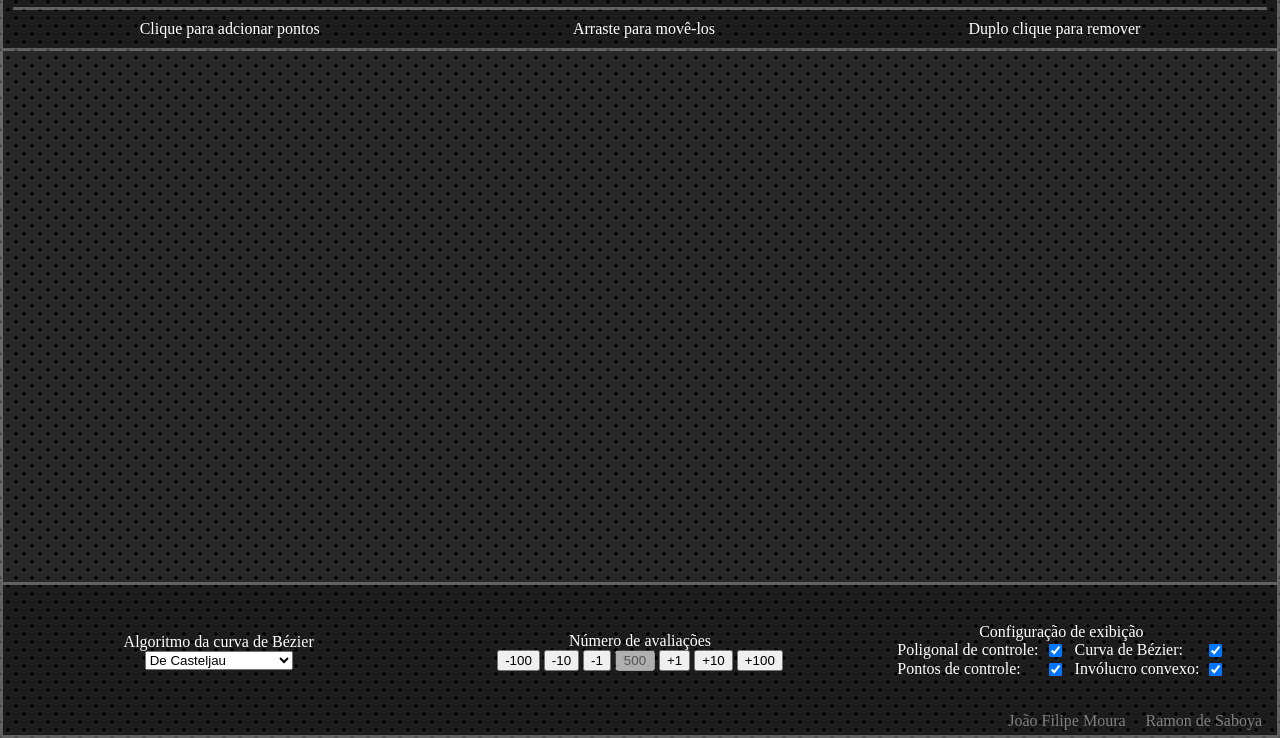
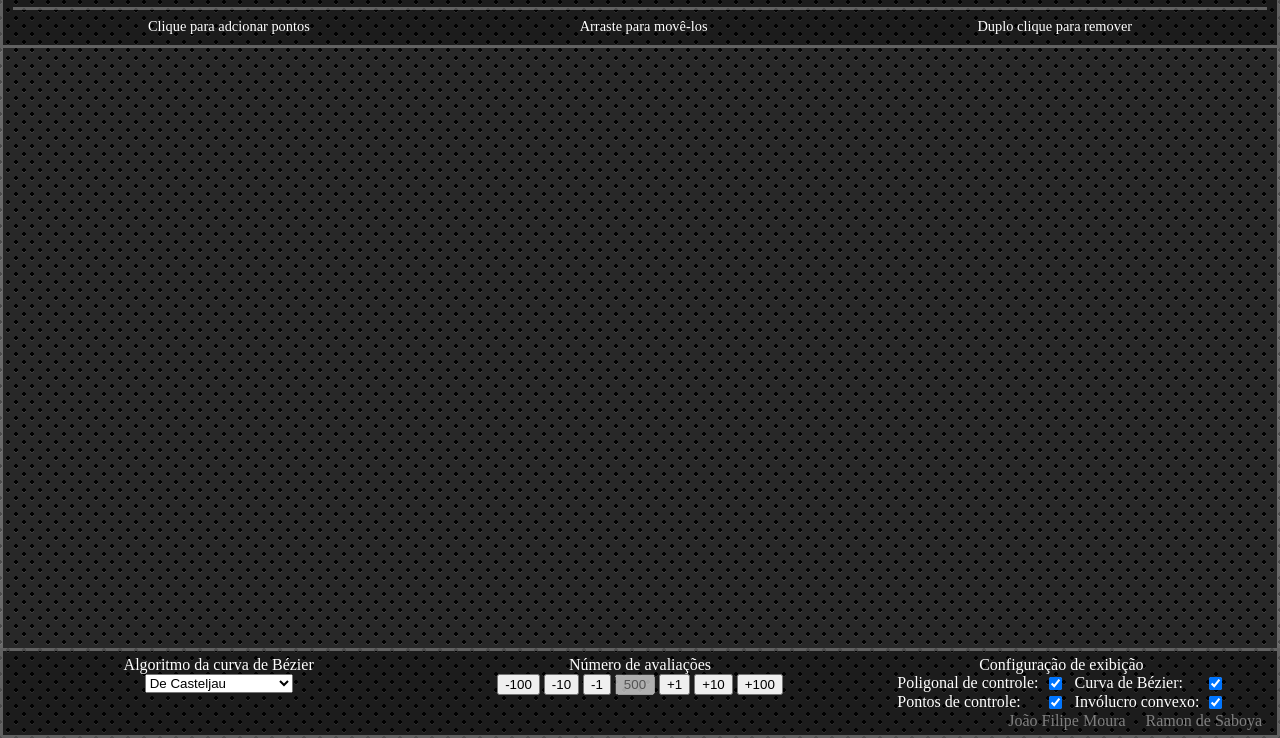
Before and after one commit to RamonSaboya/RamonSaboya.github.io, a plain HTML site: page index.html in a window 1280 px wide. Shown: the part 62-800 px from the top of the page. Drawn offline with Linux system fonts and the light colour scheme.

Commit message:
Improve visual

```diff
--- a/index.html
+++ b/index.html
@@ -34,20 +34,28 @@
           /* global $ */
           /* global bonsai */
 
-          var b = document.getElementById("inner-stage"),
-              x = b.offsetWidth,
-              y = b.offsetHeight - 155;
-          var options = {
-            url: 'stage.js',
-            width: x,
-            height: y
+          var controller;
+
+          // Só pode ser executado no fim do load
+          // para garantir o tamanhho do elemento
+          window.onload = function() {
+            var x = $("#inner-stage").width(),
+                y = $("#inner-stage").height();
+
+            var options = {
+              url: 'stage.js',
+              width: x,
+              height: y
+            };
+            controller = bonsai.run(document.getElementById('inner-stage'), options);
           };
-          var controller = bonsai.run(document.getElementById('inner-stage'), options);
 
+          // Avisa ao bonsai para trocar o algoritmo de geração de curva de Bézier
           function changeAlgorithm(option) {
             controller.sendMessage('algorithm', { data: option.value });
           }
 
+          // Avisa ao bonsai para atualizar a quantidade de avaliações
           function updateValue(amount) {
             var current = Math.max(0, Math.min(1000, parseInt($('input[name=evaluations]').val()) + parseInt(amount)));
 
@@ -57,6 +65,7 @@
             updateButtons(current);
           }
 
+          // Atualiza o estado dos botões de avaliação
           function updateButtons(value) {
             $('button').each(function(index) {
               if((parseInt($(this).text()) < 0 && value === 0) || (parseInt($(this).text()) > 0 && value === 1000)) {
@@ -67,18 +76,22 @@
             });
           }
 
+          // Avisa ao bonsai para ligar ou desligar o poligonal de controle
           function setControlPath(checkbox) {
             controller.sendMessage('control-path', { data: checkbox.checked });
           }
 
+          // Avisa ao bonsai para ligar ou desligar os pontos de controle
           function setControlPoints(checkbox) {
             controller.sendMessage('control-points', { data: checkbox.checked });
           }
 
+          // Avisa ao bonsai para ligar ou desligar a curva de Bézier
           function setBezierCurve(checkbox) {
             controller.sendMessage('bezier-curve', { data: checkbox.checked });
           }
 
+          // Avisa ao bonsai para ligar ou desligar o invólucro convexo
           function setConvexHull(checkbox) {
             controller.sendMessage('convex-hull', { data: checkbox.checked });
           }
--- a/styles.css
+++ b/styles.css
@@ -61,7 +61,7 @@ body {
 
 #footer {
   order: 3;
-  flex: 0 0 140px;
+  flex: 0 1 auto;
 
   display: flex;
   flex-flow: column nowrap;
@@ -92,10 +92,11 @@ body {
   justify-content: space-around;
   align-items: center;
 
-  padding-top: 10px;
-
+  padding-top: 8px;
   border-top: 3px solid white;
   border-top: 3px solid rgba(255, 255, 255, 0.3);
+
+  font-size: 90%;
 }
 
 #inner-stage {
@@ -108,12 +109,12 @@ body {
 
 #config {
   order: 1;
-  flex: 1;
+  flex: 0 0 auto;
 
   display: flex;
   flex-flow: row nowrap;
   justify-content: space-around;
-  align-items: center;
+  align-items: flex-start;
 }
 
 #title {
```
